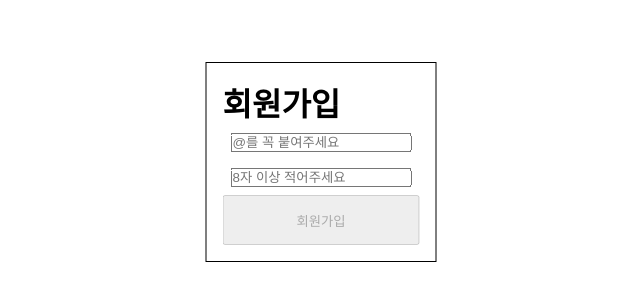
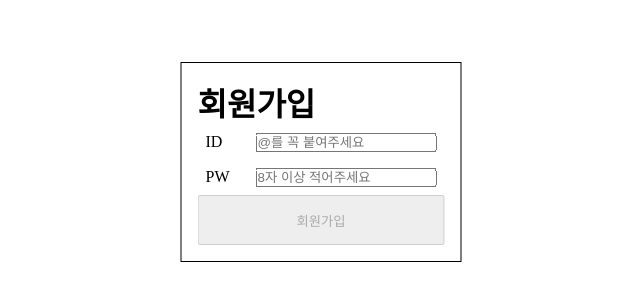
Before and after one commit to Jaek1783/wanted-pre-onboarding-frontend, a React (Create React App) app: page /signup in a window 1280 px wide. Shown: the part 238-538 px from the top of the page, without its empty margins (319-959 px from the left). Built offline with nearby package versions, Linux system fonts and the light colour scheme.

Commit message:
최종 구현 완료

```diff
--- a/src/components/sign-up.js
+++ b/src/components/sign-up.js
@@ -4,10 +4,12 @@ const SignUpPage = ({emailRef, passwordRef, btnRef, checkForm, isButtonDisubled,
     return <div className={styles.container}>
         <h1>회원가입</h1>
             <form>
-                <label htmlFor="">
+                <label>
+                    <span>ID</span>
                     <input type="email" onChange={checkForm} data-testid="email-input" ref={emailRef} required placeholder="@를 꼭 붙여주세요"/>
                 </label>
-                <label htmlFor="">
+                <label>
+                    <span>PW</span>
                     <input type='password' onChange={checkForm} data-testid="password-input" ref={passwordRef} required placeholder="8자 이상 적어주세요"/>
                 </label>
                 <button data-testid="signup-button" onClick={handleSubmit} ref={btnRef} disabled={isButtonDisubled}>회원가입</button>
```
